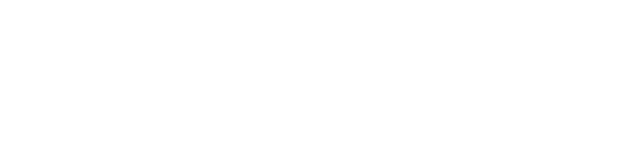
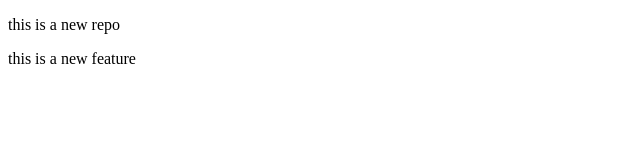
Before and after one commit to V2ishal/unik-demo, a plain HTML site: page index.html in a window 1280 px wide. Shown: the whole page, without its empty margins (0-640 px from the left). Drawn offline with Linux system fonts and the light colour scheme.

Commit message:
branch feature 1 under add a two line

```diff
--- a/index.html
+++ b/index.html
@@ -8,5 +8,7 @@
     <script src="app.js" defer></script>
     </head>
     <body>
+        <p>this is a new repo</p>
+        <p>this is a new feature</p>
     </body>
 </html>
```
